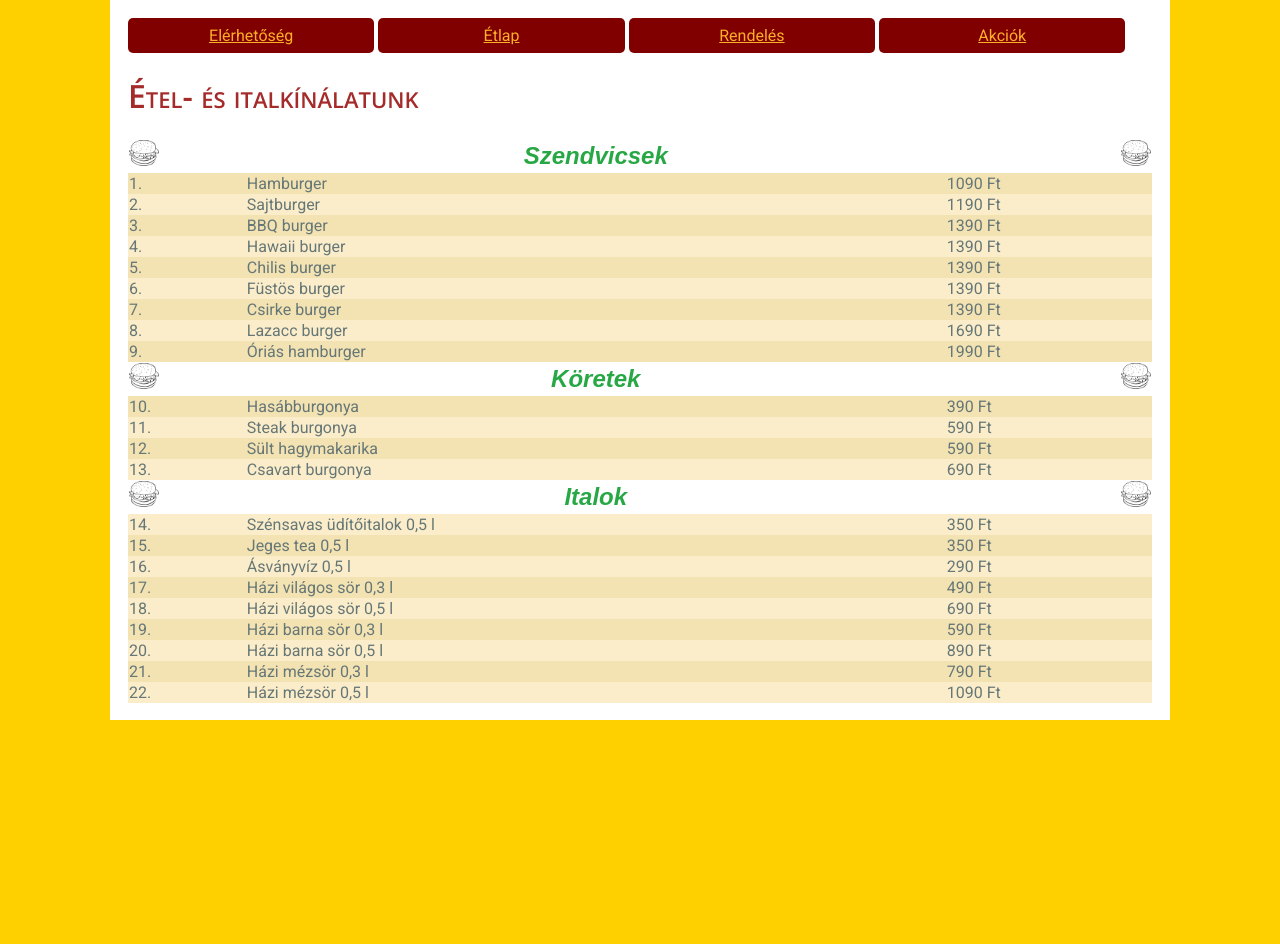
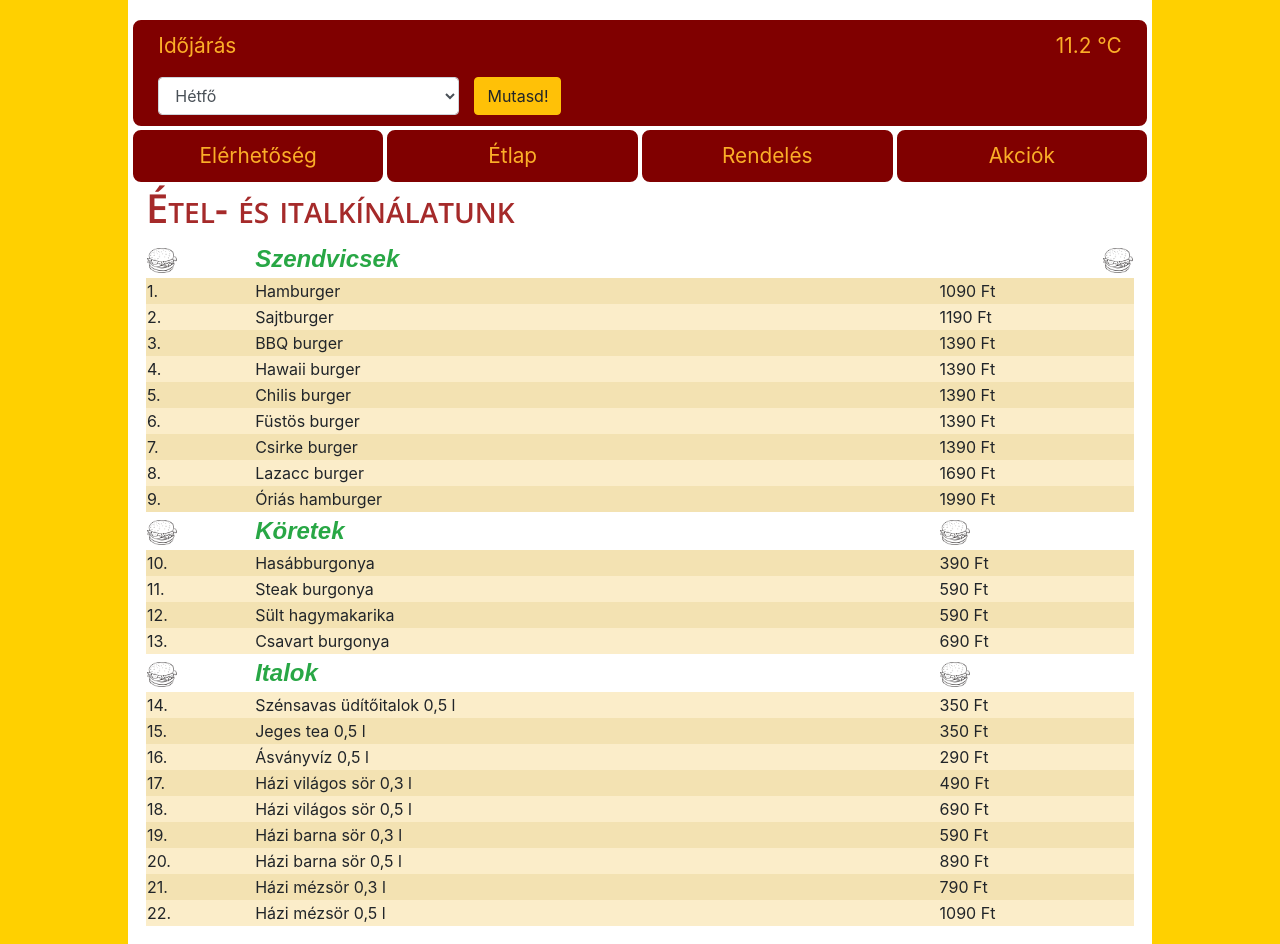
Before and after one commit to bgdozsa/bgdozsa.github.io, a plain HTML site: page menu.html in a window 1280 px wide. Before the commit the page ends 800 px from the top, so only its background shows below. Drawn offline with nearby package versions, Linux system fonts and the light colour scheme; a web font is replaced by a local one.

Commit message:
07-09 változat

```diff
--- a/contact.html
+++ b/contact.html
@@ -4,16 +4,45 @@
     <meta charset="UTF-8">
     <meta name="viewport" content="width=device-width, initial-scale=1.0">
     <title>Elérhetőségünk</title>
+    <link rel="stylesheet" href="https://stackpath.bootstrapcdn.com/bootstrap/4.5.0/css/bootstrap.min.css" integrity="sha384-9aIt2nRpC12Uk9gS9baDl411NQApFmC26EwAOH8WgZl5MYYxFfc+NcPb1dKGj7Sk" crossorigin="anonymous">
     <link rel="stylesheet" href="css/style.css">
+    <link rel="stylesheet" href="css/weather.css">
 </head>
 <body>
 
+    <header>
+        <div class="row sor">
+            <div class="col-6">
+                <p class="balra">Időjárás</p>
+                <div class="row">
+                    <div class="col-8">
+                        <select class="form-control" name="day" id="day">
+                            <option value="0" selected>Hétfő</option>
+                            <option value="1">Kedd</option>
+                            <option value="2">Szerda</option>
+                            <option value="3">Csütörtök</option>
+                            <option value="4">Péntek</option>
+                            <option value="5">Szombat</option>
+                            <option value="6">Vasárnap</option>
+                        </select>
+                    </div>
+                    <input class="btn btn-warning" type="button" value="Mutasd!" onclick="weatherWidget()">
+                </div>
+            </div>
+            <div class="col-6">
+                <p id="temperature" class="jobbra"></p>
+            </div>
+        </div>
+    </header>
     <nav>
-        <a class="menuElem" href="contact.html">Elérhetőség</a>
-        <a class="menuElem" href="menu.html">Étlap</a>
-        <a class="menuElem" href="order-form.html">Rendelés</a>
-        <a class="menuElem" href="index.html">Akciók</a>
+        <div class="row">
+            <a class="col-3 menuElem" href="contact.html">Elérhetőség</a>
+            <a class="col-3 menuElem" href="menu.html">Étlap</a>
+            <a class="col-3 menuElem" href="order-form.html">Rendelés</a>
+            <a class="col-3 menuElem" href="index.html">Akciók</a>
+        </div>
     </nav>
+
 
     <h1>Elérhetőségünk</h1>
     <h2>Címünk</h2>
@@ -35,5 +64,8 @@
     <p>Tömegközlekedéssel a 103 busz Hengermalom úti végállomásánál, illetve
        a 33, 133E buszokkal a hengermalom út megállónál kell leszállni.</p>
     <img src="images/map.PNG" alt="Térkép">
+
+    <script src="js/weather.js"></script>
+    <script>weatherWidget()</script>
 </body>
 </html>
--- a/css/style.css
+++ b/css/style.css
@@ -28,19 +28,16 @@ th {
 }
 
 .menuElem {
-    display: inline-block;
-    width: 22.5%;
+    width: 100%;
     padding: 0.5em;
     text-align: center;
-    border-radius: 5px;
+    border: solid 2px white;
+    border-radius: 10px;
     background-color: rgb(128, 0, 0);
     color: rgb(251, 174, 40);
+    font-size: 1.3em;
 }
-
-.menuElem:hover {
-    background-color: rgb(251, 174, 40);
-    color: rgb(128, 0, 0);
-}
+.menuElem:hover {background-color: rgb(251, 174, 40); color: rgb(128, 0, 0);}
 
 section {
     background-color: rgb(243, 226, 178);
@@ -54,8 +51,8 @@ section {
 .akcioKep {width: 150px; border-radius: 5px; float: right;}
 table {width: 100%; border-collapse: collapse;}
 .logoKep {width: 30px;}
-.logoBalra {text-align: left;}
-.logoJobbra {text-align: right;}
+.balra {text-align: left;}
+.jobbra {text-align: right;}
 .kozepre {text-align: center;}
 tr:nth-child(even) {background-color: rgb(243, 226, 178);}
 tr:nth-child(odd) {background-color: rgb(251, 237, 201);}
--- /dev/null
+++ b/css/weather.css
@@ -0,0 +1,9 @@
+.sor {
+    padding: 0.5em;
+    text-align: center;
+    border: solid 2px white;
+    border-radius: 10px;
+    background-color: rgb(128, 0, 0);
+    color: rgb(251, 174, 40);
+    font-size: 1.3em;
+}
--- /dev/null
+++ b/js/weather.js
@@ -0,0 +1,7 @@
+let temperatures = [11.2, 14.4, 13.0, 17.3, 16.9, 18.2, 16.5]
+
+function weatherWidget() {
+    const day = document.querySelector("#day").value
+    const temperatureDiv = document.querySelector("#temperature")
+    temperatureDiv.innerHTML = temperatures[day] + " &deg;C"
+}
--- a/menu.html
+++ b/menu.html
@@ -4,23 +4,52 @@
     <meta charset="UTF-8">
     <meta name="viewport" content="width=device-width, initial-scale=1.0">
     <title>Document</title>
+    <link rel="stylesheet" href="https://stackpath.bootstrapcdn.com/bootstrap/4.5.0/css/bootstrap.min.css" integrity="sha384-9aIt2nRpC12Uk9gS9baDl411NQApFmC26EwAOH8WgZl5MYYxFfc+NcPb1dKGj7Sk" crossorigin="anonymous">
     <link rel="stylesheet" href="css/style.css">
+    <link rel="stylesheet" href="css/weather.css">
 </head>
 <body>
 
+    <header>
+        <div class="row sor">
+            <div class="col-6">
+                <p class="balra">Időjárás</p>
+                <div class="row">
+                    <div class="col-8">
+                        <select class="form-control" name="day" id="day">
+                            <option value="0" selected>Hétfő</option>
+                            <option value="1">Kedd</option>
+                            <option value="2">Szerda</option>
+                            <option value="3">Csütörtök</option>
+                            <option value="4">Péntek</option>
+                            <option value="5">Szombat</option>
+                            <option value="6">Vasárnap</option>
+                        </select>
+                    </div>
+                    <input class="btn btn-warning" type="button" value="Mutasd!" onclick="weatherWidget()">
+                </div>
+            </div>
+            <div class="col-6">
+                <p id="temperature" class="jobbra"></p>
+            </div>
+        </div>
+    </header>
     <nav>
-        <a class="menuElem" href="contact.html">Elérhetőség</a>
-        <a class="menuElem" href="menu.html">Étlap</a>
-        <a class="menuElem" href="order-form.html">Rendelés</a>
-        <a class="menuElem" href="index.html">Akciók</a>
+        <div class="row">
+            <a class="col-3 menuElem" href="contact.html">Elérhetőség</a>
+            <a class="col-3 menuElem" href="menu.html">Étlap</a>
+            <a class="col-3 menuElem" href="order-form.html">Rendelés</a>
+            <a class="col-3 menuElem" href="index.html">Akciók</a>
+        </div>
     </nav>
+
 
     <h1>Étel- és italkínálatunk</h1>
     <table>
         <tr>
-            <th class="logoBalra"><img class="logoKep" src="images/burger-clip-art.png" alt="logo"></th>
+            <th class="balra"><img class="logoKep" src="images/burger-clip-art.png" alt="logo"></th>
             <th>Szendvicsek</th>
-            <th class="logoJobbra"><img class="logoKep" src="images/burger-clip-art.png" alt="logo"></th>
+            <th class="jobbra"><img class="logoKep" src="images/burger-clip-art.png" alt="logo"></th>
         </tr>
         <tr>
             <td>1.</td>
@@ -143,5 +172,8 @@
             <td>1090 Ft</td>
         </tr>
     </table>
+
+    <script src="js/weather.js"></script>
+    <script>weatherWidget()</script>
 </body>
 </html>
```
Also changed, not shown: index.html (+35 -4 lines), order-form.html (+39 -6 lines).
